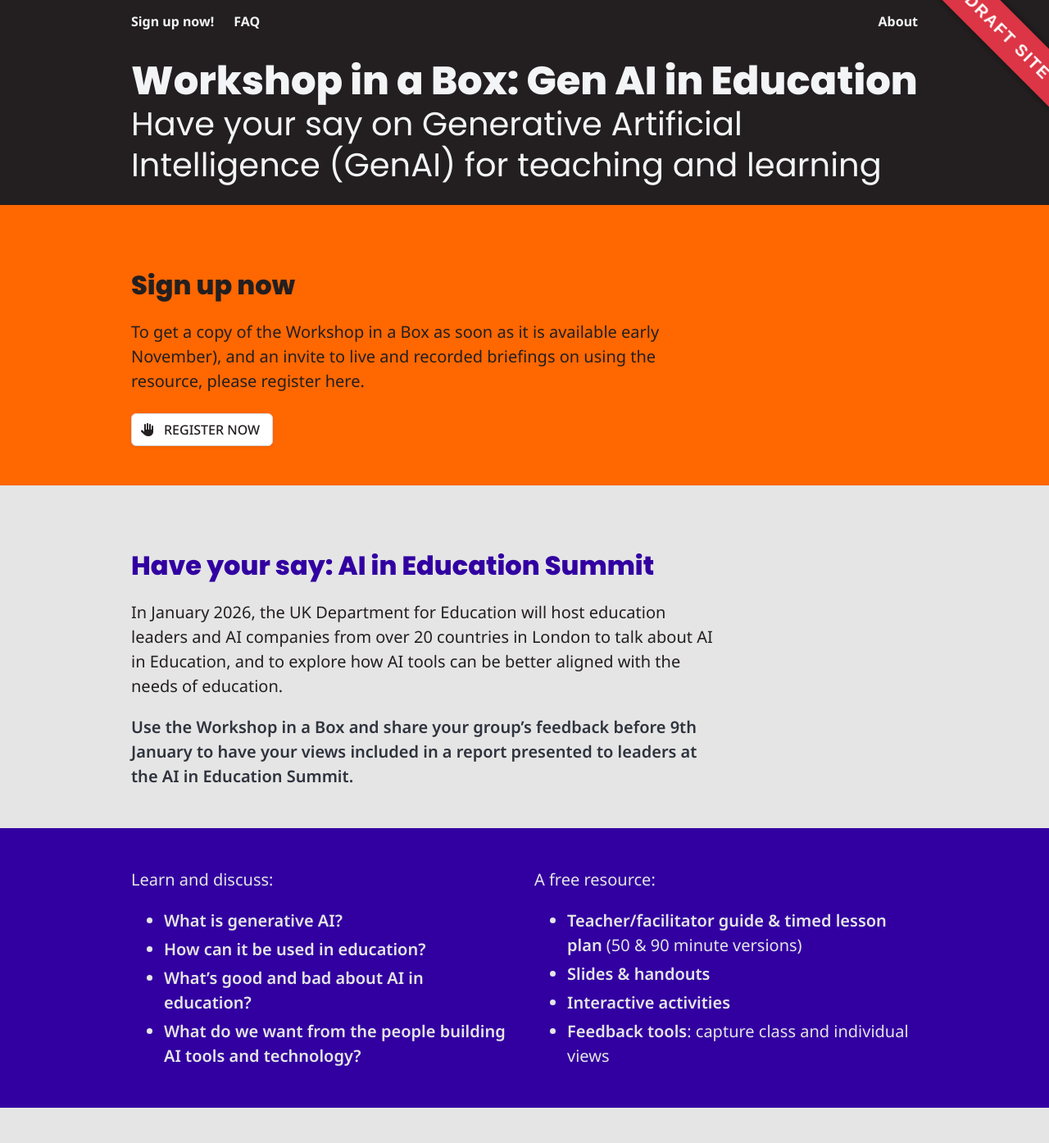
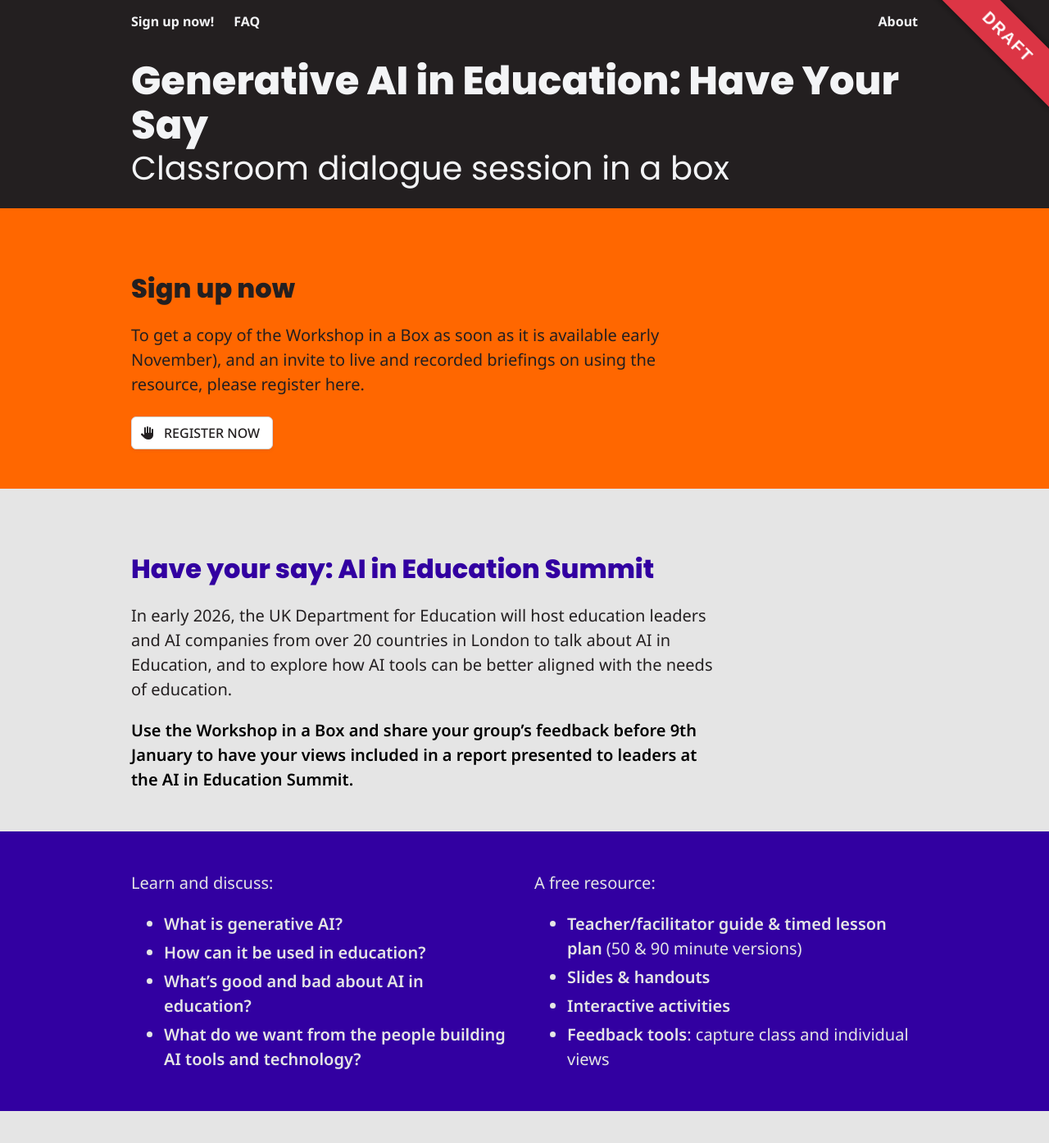
Before and after one commit to connectedbydata/ai-in-education.tech, a Jekyll site: the page built from index.md, in a window 1280 px wide and 1400 px high. Shown: the top 1394 px of the window at 82% size. Built offline with Jekyll 4.4.1, drawn with Linux system fonts in a browser that asks for light colours; nearby versions of some CDN libraries; some of the changed text lies outside the part shown.

```diff
--- a/_includes/head.html
+++ b/_includes/head.html
@@ -15,6 +15,7 @@
       --raisin-black: #231f20ff;
       --platinum: #e5e5e5ff;
       --white: #ffffffff;
+      --bulma-strong-color: #000000;
    }
 
     body {
--- a/_includes/header.html
+++ b/_includes/header.html
@@ -21,8 +21,8 @@
   </nav>
   <div class="hero-body">
     <div class="container is-max-desktop">
-      <h1 class="title is-1 pt-6">Workshop in a Box: Gen AI in Education</h1>
-      <h2 class="subtitle is-2">Have your say on Generative Artificial Intelligence (GenAI) for teaching and learning</h2>
+      <h1 class="title is-1 pt-6">Generative AI in Education: Have Your Say</h1>
+      <h2 class="subtitle is-2">Classroom dialogue session in a box</h2>
     </div>
   </div>
 </header>
--- a/_layouts/home.html
+++ b/_layouts/home.html
@@ -4,10 +4,8 @@
   {%- include head.html -%}
 
   <body>
-    <div class="watermark-draft">DRAFT SITE</div>
+    <div class="watermark-draft">DRAFT</div>
     {%- include header.html -%}
-
-
 
     <section class="hero highlight" id="signup">
       <div class="hero-body">
@@ -40,7 +38,7 @@
         <div class="columns">
           <div class="column is-three-quarters-desktop is-three-quarters-fullhd">
             <div class="content is-size-5">
-              <p>In January 2026, the UK Department for Education will host education leaders and AI companies from over 20 countries in London to talk about AI in Education, and to explore how AI tools can be better aligned with the needs of education.</p>
+              <p>In early 2026, the UK Department for Education will host education leaders and AI companies from over 20 countries in London to talk about AI in Education, and to explore how AI tools can be better aligned with the needs of education.</p>
               <p><strong>Use the Workshop in a Box and share your group’s feedback before 9th January to have your views included in a report presented to leaders at the AI in Education Summit.</strong></p>
               </div>
           </div>
@@ -79,9 +77,6 @@
       </div>
     </section>
 
-
-
-
     <section class="section" id="about">
       <div class="container is-max-desktop">
         <h2 class="title">Independent, informed dialogue</h2>
@@ -89,7 +84,7 @@
           <div class="column is-three-quarters-desktop is-three-quarters-fullhd">
             <div class="content is-size-5">
               <p>
-                The Workshop in a Box has been created by [Connected by Data](https://connectedbydata.org/) for the Department for Education with input from independent experts on Artificial Intelligence in education.
+                The Workshop in a Box has been created by <a href="https://connectedbydata.org/">Connected by Data</a> for the Department for Education with input from independent experts on Artificial Intelligence in education.
               </p>
               <p>
                 We believe that children, young people, families and educators all have the right to have a say on the future uses of Artificial Intelligence in education. This resource is here to help you have an informed discussion about the pros and cons of AI: and to develop and share your own views on AI.
```
